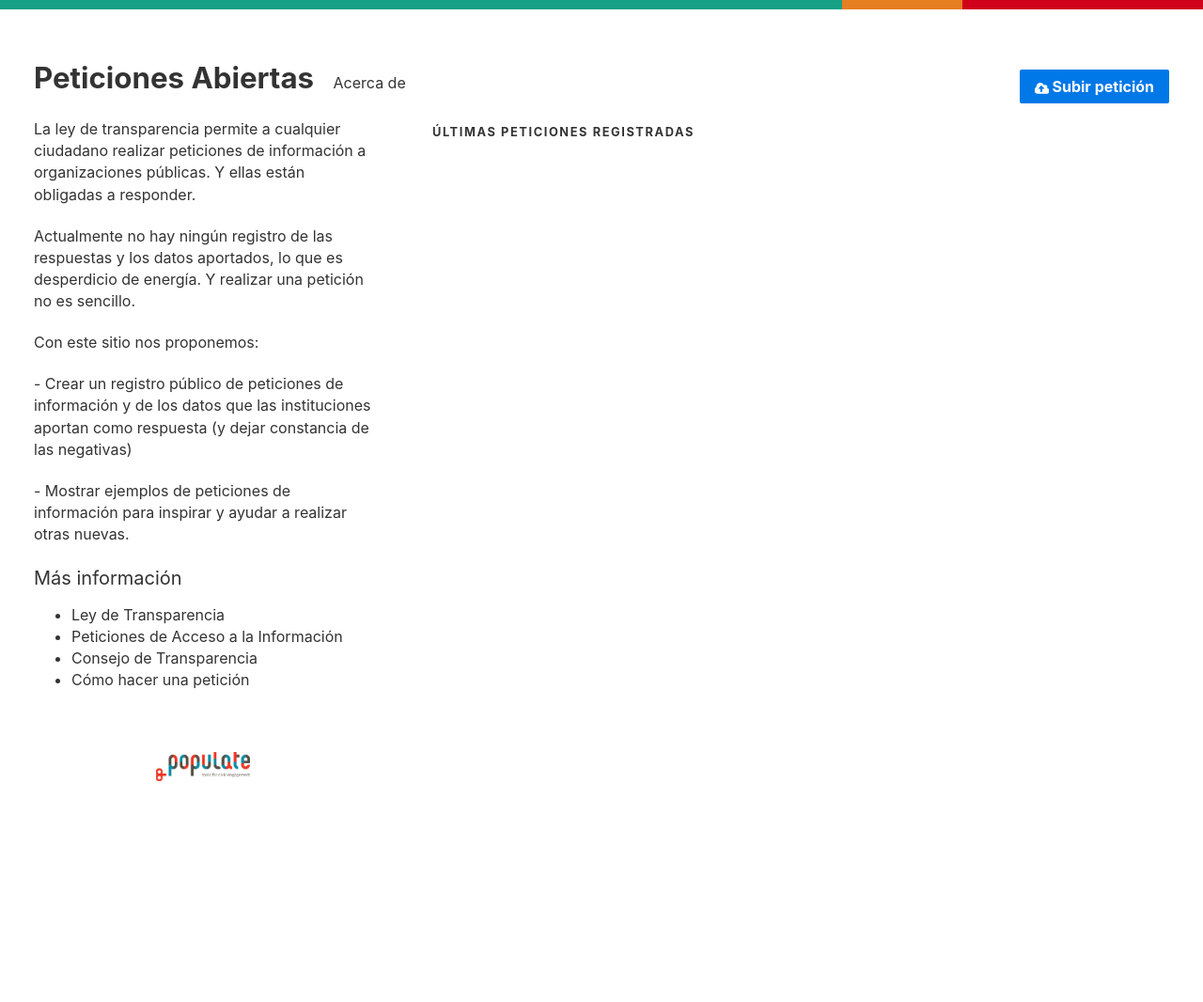
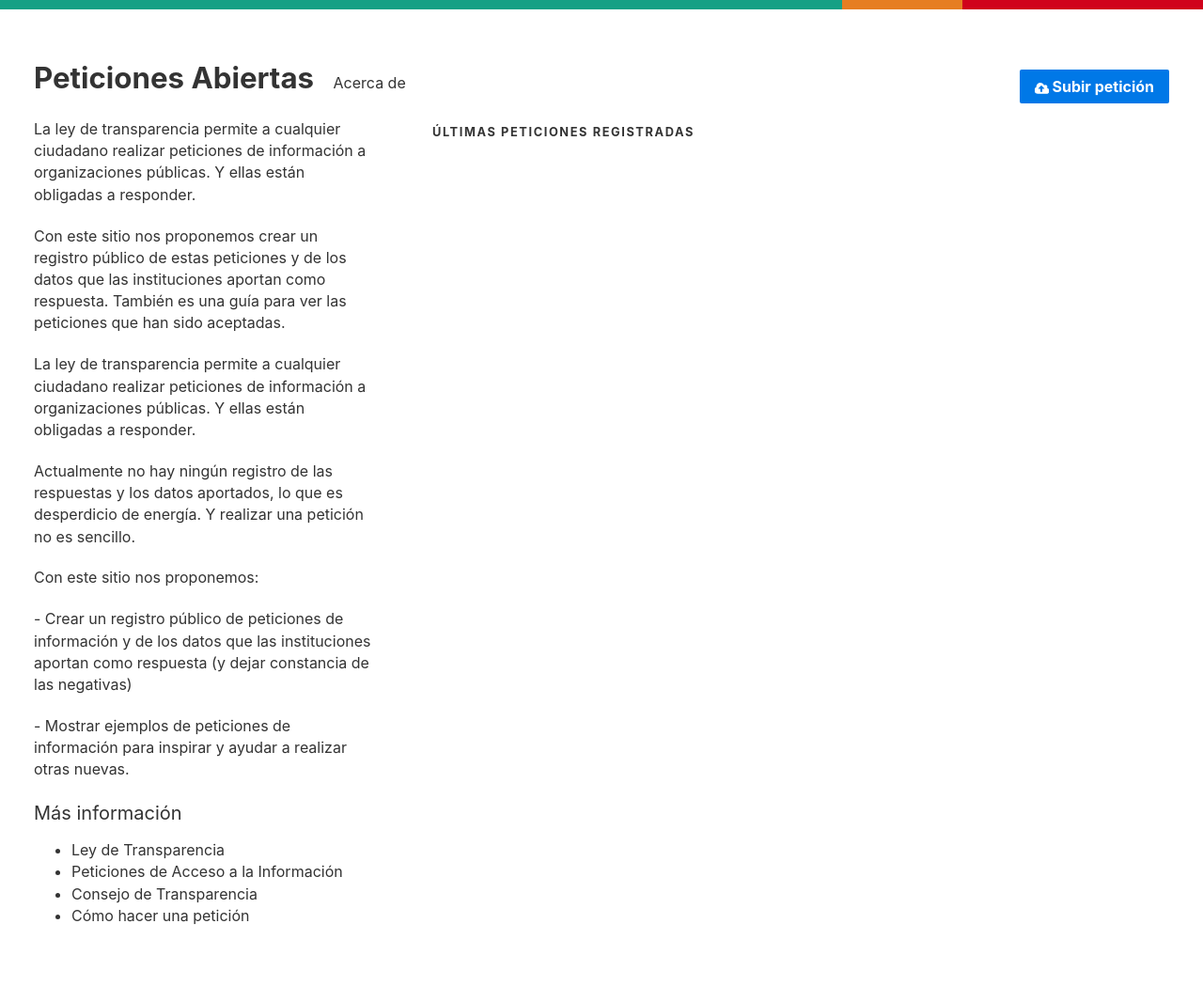
Before and after one commit to PopulateTools/peticiones-abiertas, a Jekyll site: the page built from index.html, in a window 1280 px wide. Shown: the whole page at 94% size. Built offline with Jekyll 4.4.1, drawn with Linux system fonts in a browser that asks for light colours; before the commit the page ends 927 px from its top, so only the background shows below that.

Commit message:
Shorter homepage copy

```diff
--- a/_sass/_utils.scss
+++ b/_sass/_utils.scss
@@ -93,7 +93,7 @@
     margin: 4rem;
 }
 
-@media (min-width: 768px) {
+@media (min-width: 1024px) {
   .hidden-xs {
     display: block;
   }
--- a/index.html
+++ b/index.html
@@ -3,7 +3,12 @@
 ---
 <div class="pure-u-1 pure-u-md-1-3">
   <div class="wrapper">
-    <div class="mainCopy mb4">
+    <div class="mainCopy">
+      <div class="visible-xs">
+        <p class="left">La ley de transparencia permite a cualquier ciudadano realizar peticiones de información a organizaciones públicas. Y ellas están obligadas a responder.</p>
+        <p class="left">Con este sitio nos proponemos crear un registro público de estas peticiones y de los datos que las instituciones aportan como respuesta. También es una guía para ver las peticiones que han sido aceptadas.</p>
+      </div>
+      <div class="hidden-xs">
         <p class="left">La ley de transparencia permite a cualquier ciudadano realizar peticiones de información a organizaciones públicas. Y ellas están obligadas a responder.</p>
         <p class="left">Actualmente no hay ningún registro de las respuestas y los datos aportados, lo que es desperdicio de energía. Y realizar una petición no es sencillo.</p>
         <p class="left">Con este sitio nos proponemos:</p>
@@ -18,11 +23,7 @@
           <li><a class="homeLink" href="http://transparencia.gob.es/transparencia/transparencia_Home/index/Derecho-de-acceso/Solicite-informacion.html">Cómo hacer una petición</a></li>
         </ul>
       </div>
-    <footer>
-      <div class="pure-u-1 pure-u-md-5-5 center mb2">
-        <a href="http://populate.tools"><img class="logo img-fluid" src="/img/logo-populate-tools.png" alt="Populate Tools"></a>
     </div>
-    </footer>
   </div>
 </div>
 
```
Lines whose indentation alone changed are shown as unchanged.
